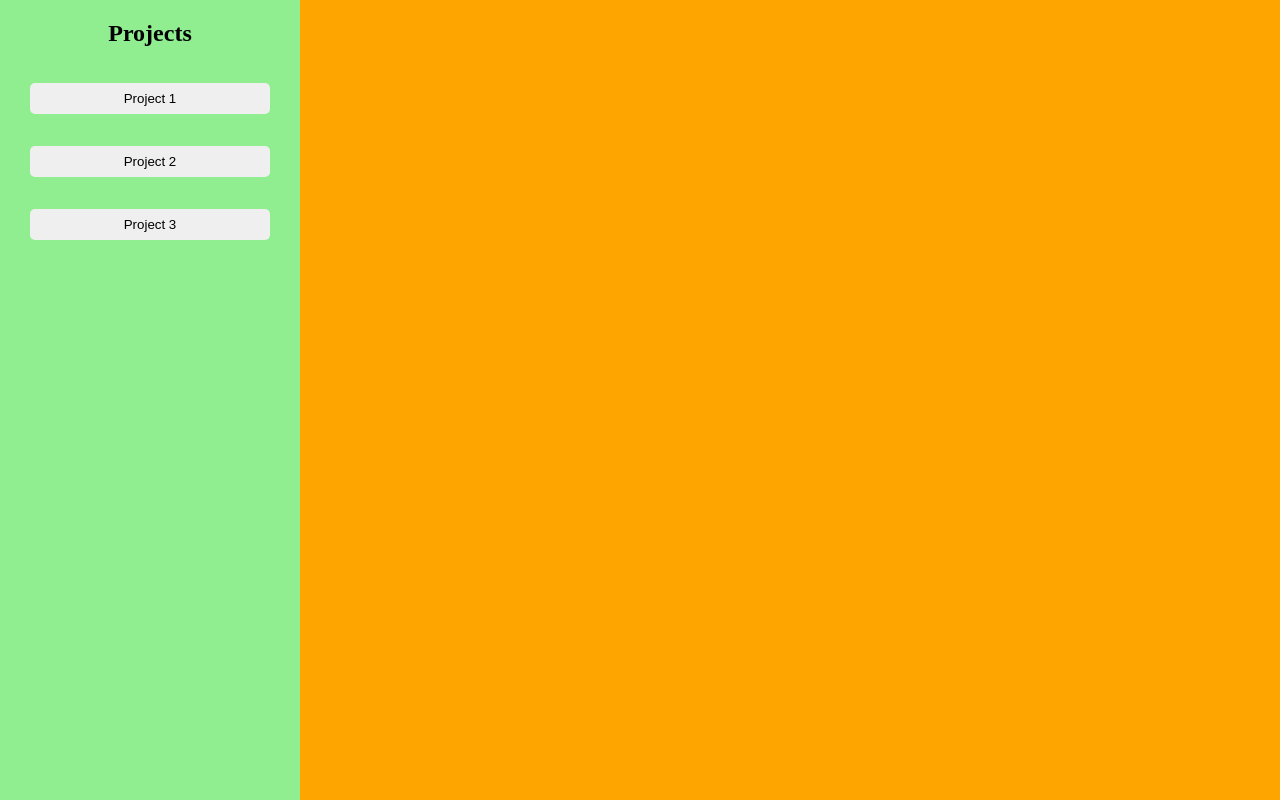
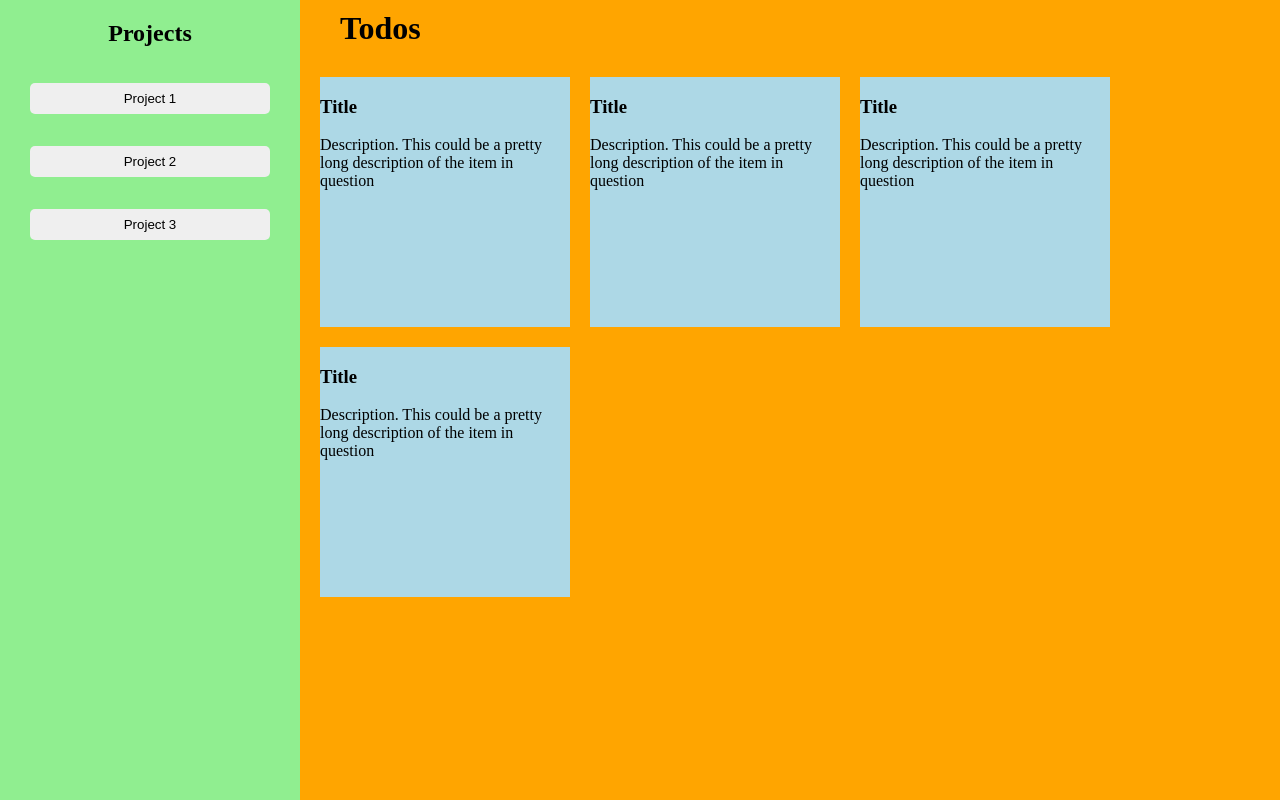
Before and after one commit to firepeashooter/to-do-web-app, a website built with webpack: page src/index.html in a window 1280 px wide. Built offline with nearby package versions, Linux system fonts and the light colour scheme.

Commit message:
Finish basic todo layout and style

```diff
--- a/src/index.html
+++ b/src/index.html
@@ -22,6 +22,34 @@
 
     <div class="main">
 
+        <h1>Todos</h1>
+
+        <div class="todo--container">
+
+            <div class="todo">
+                <h3>Title</h3>
+
+                <p>Description. This could be a pretty long description of the item in question</p>
+            </div>
+            <div class="todo">
+                <h3>Title</h3>
+
+                <p>Description. This could be a pretty long description of the item in question</p>
+            </div>
+            <div class="todo">
+                <h3>Title</h3>
+
+                <p>Description. This could be a pretty long description of the item in question</p>
+            </div>
+            <div class="todo">
+                <h3>Title</h3>
+
+                <p>Description. This could be a pretty long description of the item in question</p>
+            </div>
+
+
+        </div>
+
 
     </div>
 
--- a/src/styles.css
+++ b/src/styles.css
@@ -1,9 +1,18 @@
 body{
     display: flex;
-    height: 100vh;
     margin:0;
     padding:0;
+    min-height: 100vh;
 }
+
+h1{
+    margin:0;
+    padding:0;
+    margin:10px;
+    margin-left: 40px;
+}
+
+
 
 .sidebar{
 
@@ -28,6 +37,31 @@ body{
 }
 
 .main{
+
+    display: flex;
+    flex-direction: column;
+
     flex:1;
     background-color: orange;
 }
+
+
+
+.todo--container{
+
+    display: grid;
+
+    grid-template-columns: repeat(auto-fill, 250px);
+    grid-auto-rows: 250px;
+    gap:20px;
+
+    padding:20px;
+
+}
+
+.todo{
+    background-color: lightblue;
+
+    height: 250px;
+    width: 250px;
+}
```
Lines whose indentation alone changed are shown as unchanged.
